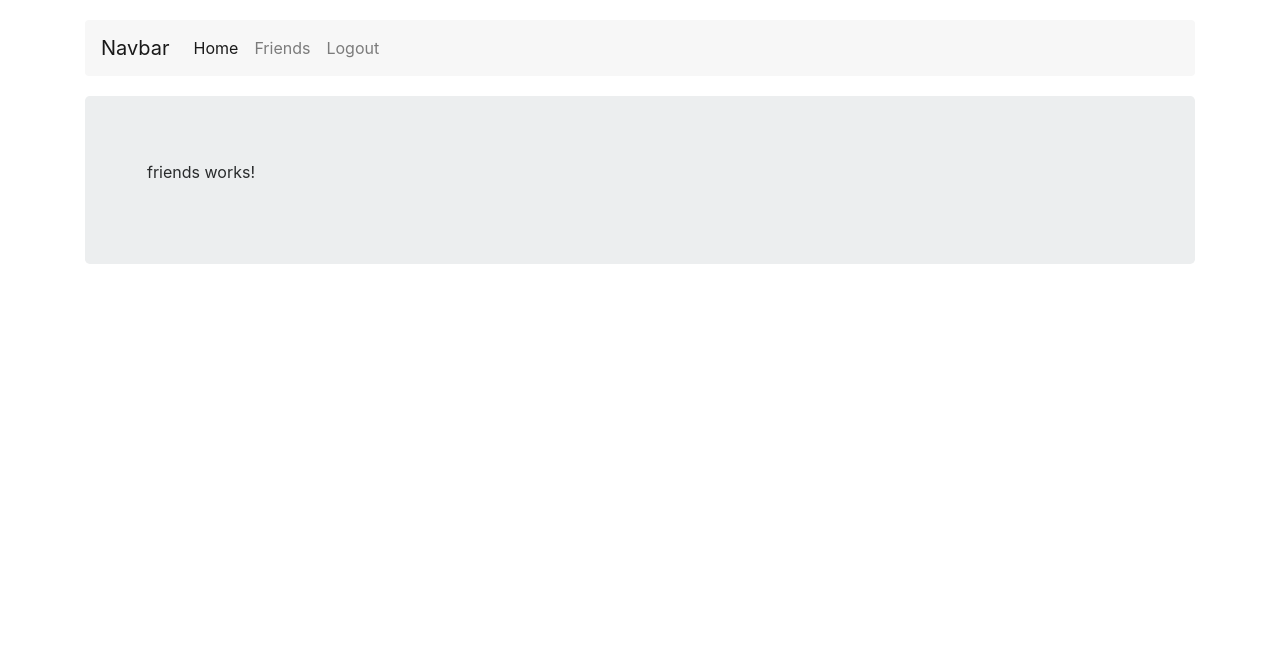
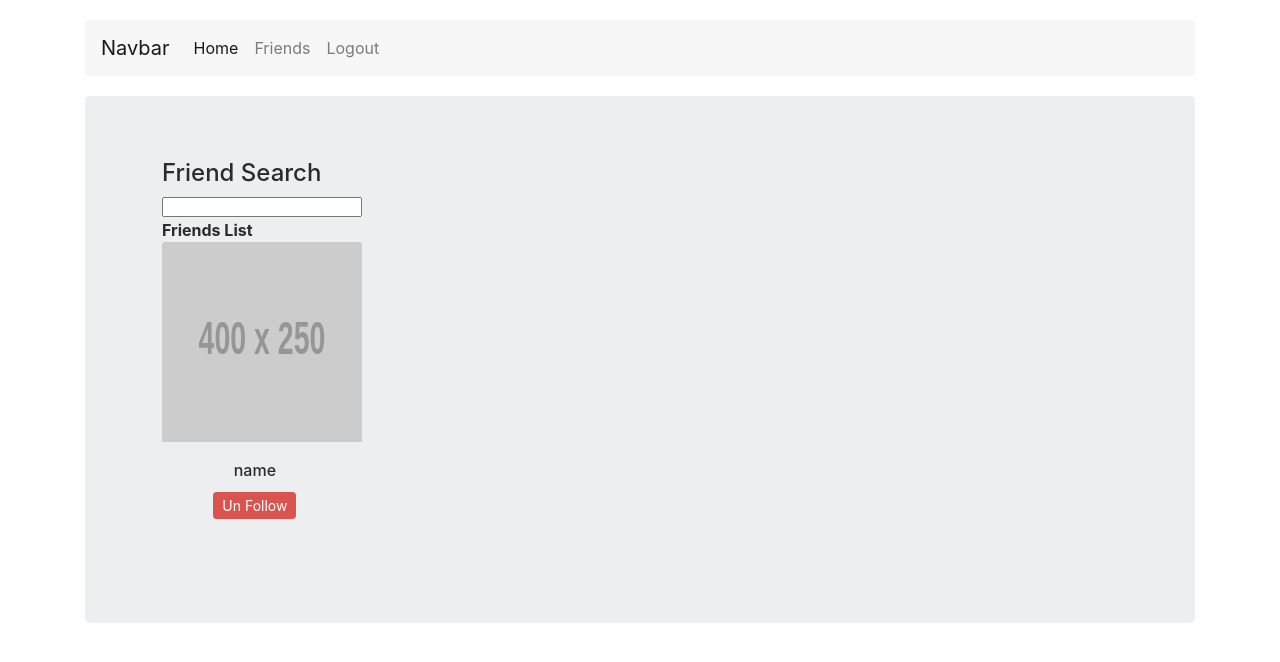
Before and after one commit to clansofts/Angular2-Ordering-system, an Angular app: page /friends in a window 1280 px wide. Shown: the top 662 px of the page. Built offline with nearby package versions, Linux system fonts and the light colour scheme; sample sign-in values are in the browser's storage.

Commit message:
friend search component

```diff
--- a/src/app/_models/user.ts
+++ b/src/app/_models/user.ts
@@ -1,7 +1,7 @@
 export class User {
-    id: number;
+    _id: string;
     name: string;
     password: string;
     email: string;
-  online: boolean;
+    online: boolean;
 }
--- a/src/app/_services/user.service.ts
+++ b/src/app/_services/user.service.ts
@@ -2,6 +2,7 @@ import { Injectable } from '@angular/core';
 import { Http, Headers, RequestOptions, Response } from '@angular/http';
 
 import { User } from '../_models/user';
+import {Observable} from "rxjs";
 
 @Injectable()
 export class UserService {
@@ -27,6 +28,18 @@ export class UserService {
         return this.http.delete('/api/users/' + id, this.jwt()).map((response: Response) => response.json());
     }
 
+    getByEmail(term: string){
+    return this.http
+      .get('http://localhost:8090/users/'+term,this.jwt())
+      .map(response => response.json());
+    }
+
+    makeFriendShip(id: string){
+      return this.http
+        .get('http://localhost:8090/follow/'+id,this.jwt())
+        .map(response => response.json());
+    }
+
     private jwt() {
         let currentUser = JSON.parse(localStorage.getItem('currentUser'));
         if (currentUser && currentUser.token) {
--- a/src/app/app.module.ts
+++ b/src/app/app.module.ts
@@ -20,6 +20,7 @@ import { RegisterComponent } from './register/register.component';
 import { HomeComponent } from './home/home.component';
 import { FriendsComponent } from './friends/friends.component';
 import {AppRoutingModule} from "./app-routing.module";
+import { FriendSearchComponent } from './friend-search/friend-search.component';
 
 @NgModule({
   declarations: [
@@ -28,7 +29,8 @@ import {AppRoutingModule} from "./app-routing.module";
     RegisterComponent,
     HomeComponent,
     AlertComponent,
-    FriendsComponent
+    FriendsComponent,
+    FriendSearchComponent
   ],
   imports: [
     BrowserModule,
--- /dev/null
+++ b/src/app/friend-search/friend-search.component.css
@@ -0,0 +1,5 @@
+
+#search-box{
+  width: 200px;
+  height: 20px;
+}
--- /dev/null
+++ b/src/app/friend-search/friend-search.component.html
@@ -0,0 +1,28 @@
+<div id="search-component">
+  <h4>Friend Search</h4>
+  <input #searchBox id="search-box" (keyup)="search(searchBox.value)" />
+  <div *ngIf="user">
+    <br><br><br>
+  </div>
+  <div id="products" class="card-deck row grid-group" *ngIf="user">
+      <br><br><br>
+      <br><br><br>
+      <br><br><br>
+        <div class="item  col-sm-4  grid-group-item" >
+          <div class="thumbnail">
+            <img class="group card-img-top list-group-image" width="200" height="200" src="http://placehold.it/400x250/000/fff" alt="" />
+            <div class="card-block">
+              <div class="col-md-12 text-center">
+                <h6 class="group card-title">  {{user.name}} </h6>
+              </div>
+              <div class="row">
+                <div class="col-md-12 text-center">
+                  <button class="btn btn-sm btn-success" (click)="makeFreind()">Follow</button>
+                </div>
+              </div>
+            </div>
+          </div>
+        </div>
+      <br><br><br>
+    </div>
+  </div>
--- /dev/null
+++ b/src/app/friend-search/friend-search.component.ts
@@ -0,0 +1,61 @@
+import { Component, OnInit } from '@angular/core';
+import {Observable} from "rxjs";
+import {User} from "../_models/user";
+import {UserService} from "../_services/user.service";
+
+import { Subject } from 'rxjs/Subject';
+// Observable class extensions
+import 'rxjs/add/observable/of';
+// Observable operators
+import 'rxjs/add/operator/catch';
+import 'rxjs/add/operator/debounceTime';
+import 'rxjs/add/operator/distinctUntilChanged';
+
+@Component({
+  selector: 'app-friend-search',
+  templateUrl: './friend-search.component.html',
+  styleUrls: ['./friend-search.component.css']
+})
+export class FriendSearchComponent implements OnInit {
+
+  user: User;
+  private searchTerms = new Subject<string>();
+
+  constructor(private userService: UserService) {
+  }
+
+
+  // Push a search term into the observable stream.
+  search(term: string): void {
+    if(term != '')
+    this.userService.getByEmail(term)
+      .subscribe(
+        data => {
+          this.user = data[0];
+          console.log(this.user);
+        },
+        error => {
+          console.log(error)
+        });
+  }
+
+  // Push a search term into the observable stream.
+  makeFreind(): void {
+
+    this.userService.makeFriendShip(this.user._id).
+      subscribe(
+        data => {
+          console.log(data);
+        },
+        error => {
+          console.log(error);
+        });
+
+    console.log(this.user);
+
+  }
+
+  ngOnInit() {
+  }
+
+}
--- a/src/app/friends/friends.component.css
+++ b/src/app/friends/friends.component.css
@@ -0,0 +1,57 @@
+.glyphicon { margin-right:5px; }
+.thumbnail
+{
+  margin-bottom: 20px;
+  padding: 0px;
+  -webkit-border-radius: 0px;
+  -moz-border-radius: 0px;
+  border-radius: 0px;
+}
+
+.item.list-group-item
+{
+  float: none;
+  width: 100%;
+  background-color: #fff;
+  margin-bottom: 10px;
+}
+.item.list-group-item:nth-of-type(odd):hover,.item.list-group-item:hover
+{
+  background: #428bca;
+}
+
+.item.list-group-item .list-group-image
+{
+  margin-right: 10px;
+}
+.item.list-group-item .thumbnail
+{
+  margin-bottom: 0px;
+}
+.item.list-group-item .caption
+{
+  padding: 9px 9px 0px 9px;
+}
+.item.list-group-item:nth-of-type(odd)
+{
+  background: #eeeeee;
+}
+
+.item.list-group-item:before, .item.list-group-item:after
+{
+  display: table;
+  content: " ";
+}
+
+.item.list-group-item img
+{
+  float: left;
+}
+.item.list-group-item:after
+{
+  clear: both;
+}
+.list-group-item-text
+{
+  margin: 0 0 11px;
+}
--- a/src/app/friends/friends.component.html
+++ b/src/app/friends/friends.component.html
@@ -1,3 +1,27 @@
-<p>
-  friends works!
-</p>
+<div class="container">
+  <app-friend-search></app-friend-search>
+  <div class="well well-sm">
+    <strong>Friends  List</strong>
+  </div>
+  <div id="products" class="card-deck row grid-group">
+
+
+    <div class="item  col-sm-4  grid-group-item" >
+      <div class="thumbnail">
+        <img class="group card-img-top list-group-image" width="200" height="200" src="http://placehold.it/400x250/000/fff" alt="" />
+        <div class="card-block">
+          <div class="col-md-12 text-center">
+            <h6 class="group card-title">name</h6>
+          </div>
+          <div class="row">
+            <div class="col-md-12 text-center">
+              <a class="btn btn-sm btn-danger" href="#">Un Follow</a>
+            </div>
+          </div>
+        </div>
+      </div>
+    </div>
+
+
+  </div>
+</div>
```
Also changed, not shown: 1 other file (tests, documents, lock files or other folders).
